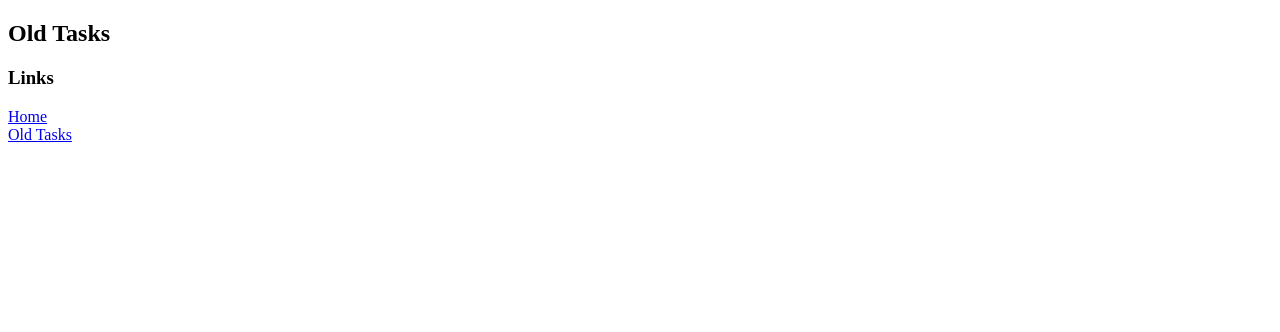
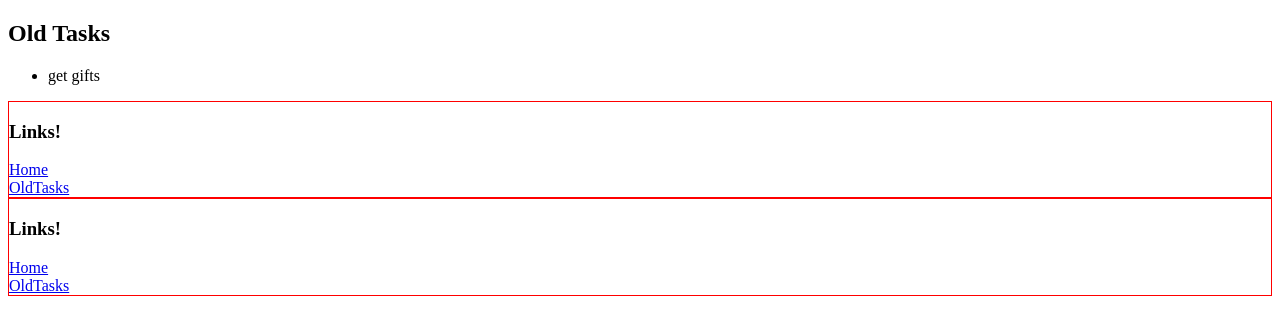
Before and after one commit to chrisvneal/mytasks, a React (Create React App) app: page /oldtasks in a window 1280 px wide. Shown: the top 332 px of the page. Built offline with nearby package versions, Linux system fonts and the light colour scheme.

Commit message:
Create link sec tions for links

```diff
--- /dev/null
+++ b/src/Components/Links.js
@@ -0,0 +1,15 @@
+import React from "react";
+import { Link } from "react-router-dom";
+
+function Links() {
+  return (
+    <div className="links">
+      <h3>Links!</h3>
+      <Link to="/">Home</Link>
+
+      <Link to="/oldtasks">OldTasks</Link>
+    </div>
+  );
+}
+
+export default Links;
--- a/src/Components/OldTasks.js
+++ b/src/Components/OldTasks.js
@@ -1,14 +1,21 @@
 import React from "react";
-import { Link } from "react-router-dom";
+import Links from "./Links";
+import TaskList from "./TaskList";
 
-function OldTasks() {
+function OldTasks(props) {
   return (
     <div>
       <h2>Old Tasks</h2>
+      <TaskList
+        tasks={[
+          {
+            key: 1,
+            name: "get gifts",
+          },
+        ]}
+      />
 
-      <h3>Links</h3>
-      <Link to="/">Home</Link>
-      <Link to="/oldtasks">Old Tasks</Link>
+      <Links />
     </div>
   );
 }
--- a/src/Components/TaskList.js
+++ b/src/Components/TaskList.js
@@ -1,10 +1,9 @@
 import React from "react";
-import { Link } from "react-router-dom";
+import Links from "./Links";
 
 function TaskList(props) {
   return (
     <div>
-      <h2>Main Tasks</h2>
       <ul className="tasklist">
         {props.tasks.map((task) => (
           <li key={task.key} className="task">
@@ -13,10 +12,7 @@ function TaskList(props) {
         ))}
       </ul>
 
-      <h3>Links</h3>
-      <Link to="/">Home</Link>
-
-      <Link to="/oldtasks">OldTasks</Link>
+      <Links />
     </div>
   );
 }
--- a/src/styles.css
+++ b/src/styles.css
@@ -1,3 +1,7 @@
 a {
   display: block;
 }
+
+.links {
+  border: 1px solid red;
+}
```
